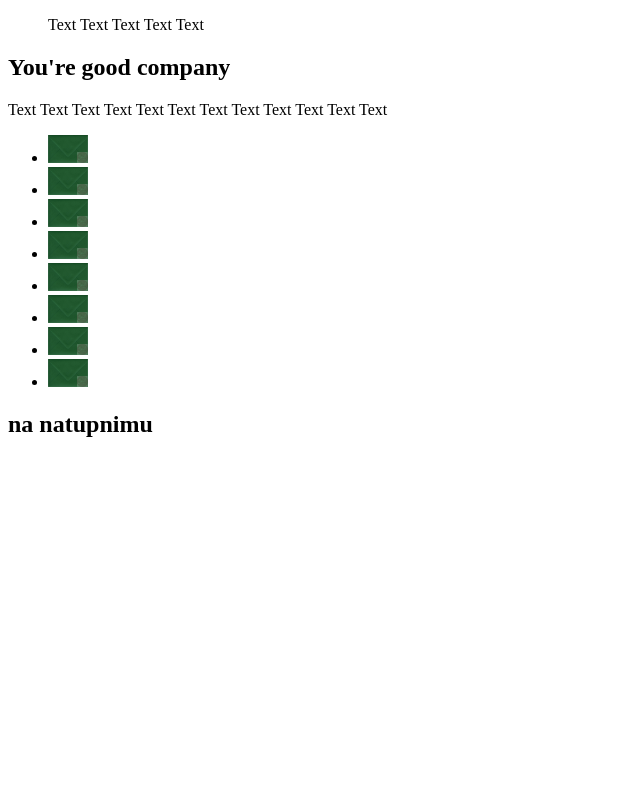
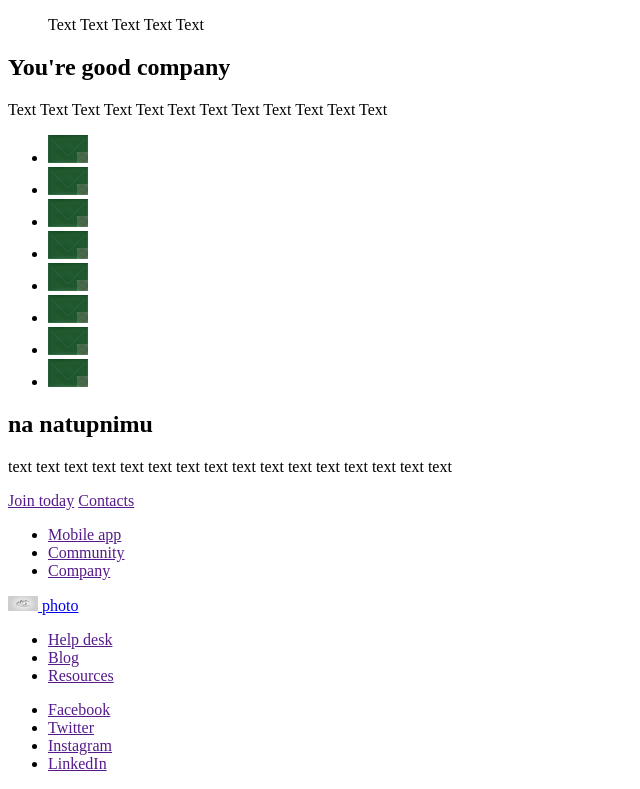
Before and after one commit to VIACHESLAV-ANT/praktyka, a plain HTML site: page INDEX.HTML in a window 1280 px wide. Shown: the part 2037-2826 px from the top of the page, without its empty margins (0-640 px from the left). Before the commit the page ends 2495 px from the top, so only its background shows below. Drawn offline with Linux system fonts and the light colour scheme.

Commit message:
aria-label

```diff
--- a/INDEX.HTML
+++ b/INDEX.HTML
@@ -126,9 +126,37 @@
 
         <section>
             <h2>na natupnimu</h2>
+            <p>text text text text text text text text text text text text text text text text </p>
+            <div>
+            <a href="">Join today</a>
+            <a href="">Contacts</a>
+            </div>
         </section>
     </main>
+
+
         <footer>
+            <ul>
+                <li><a href="">Mobile app</a></li>
+                <li><a href="">Community</a></li>
+                <li><a href="">Company</a></li>
+            </ul>
+            <a href="/">
+                <img src="./image/logo.jpeg" alt="fotoparat" width="30" height="15">
+                photo
+            </a>
+            <ul>
+                <li><a href="">Help desk</a></li>
+                <li><a href="">Blog</a></li>
+                <li><a href="">Resources</a></li>
+            </ul>
+
+            <ul>
+                <li><a href="" aria-label="Ссилка на Facebook">Facebook</a></li>
+                <li><a href="" aria-label="Ссилка на Twitter">Twitter</a></li>
+                <li><a href="" aria-label="Ссилка на Instagram">Instagram</a></li>
+                <li><a href="" aria-label="Ссилка на LinkedIn">LinkedIn</a></li>
+            </ul>
 
         </footer>
 
```
